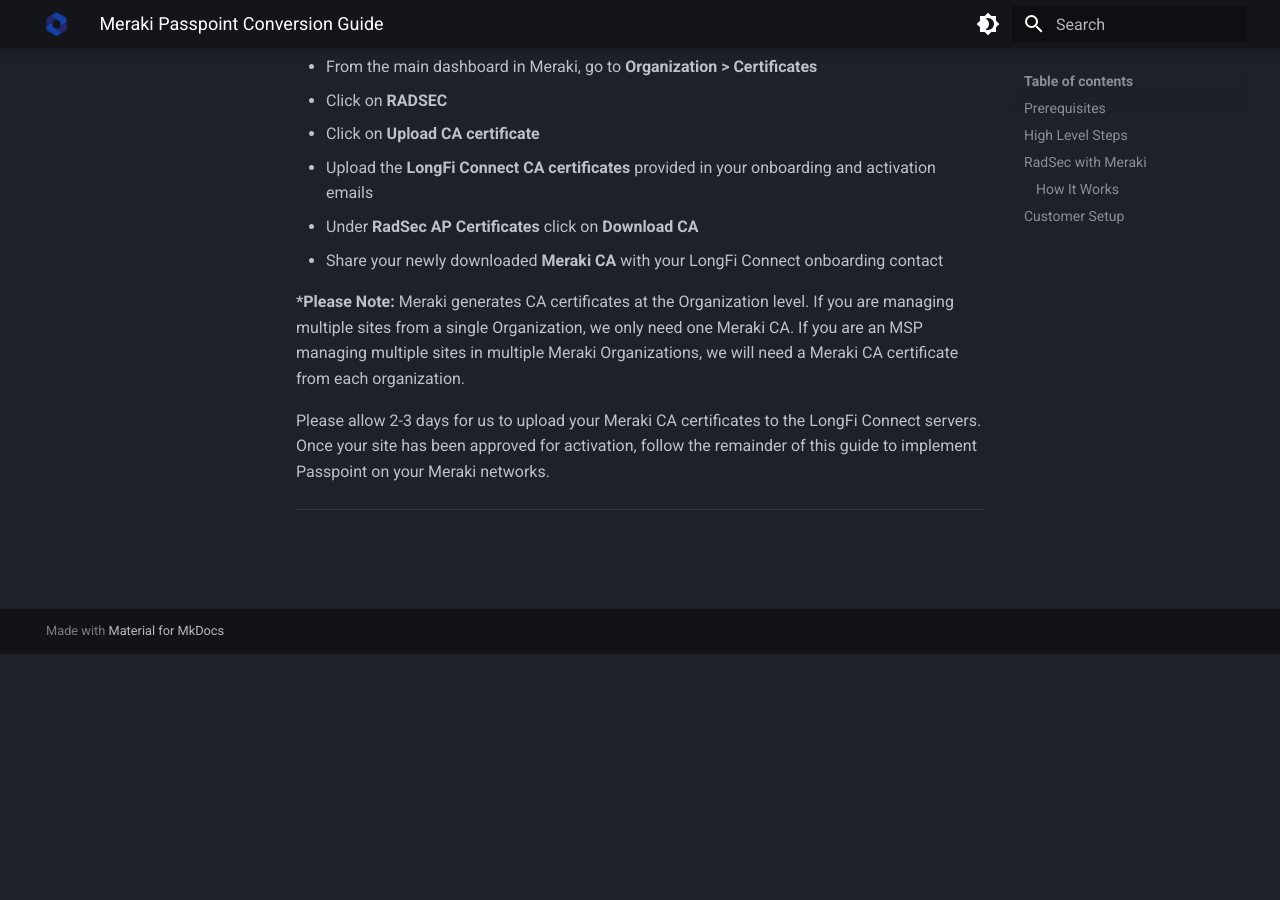
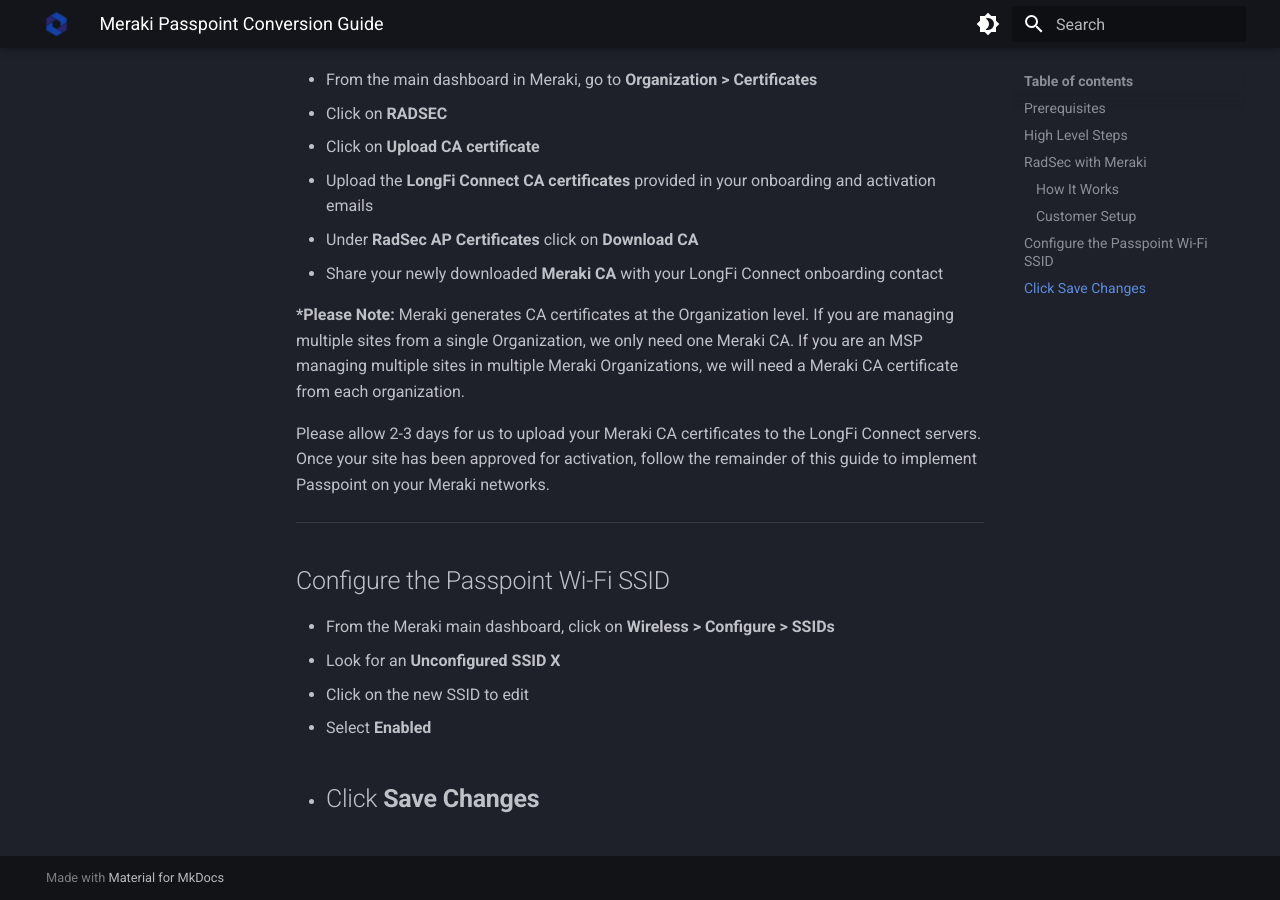
Before and after one commit to LongFi-Solutions/longfi-solutions.github.io, an MkDocs documentation site: the page built from docs/deployment/meraki.md, in a window 1280 px wide and 900 px high, scrolled down 2069 px. Built offline with MkDocs 1.6.1 and Material for MkDocs 9.7.7, drawn with Linux system fonts in a browser that asks for light colours; before the commit the page ends 2723 px from its top, so only the background shows below that; some of the changed text lies outside the part shown.

Commit message:
Update Deployment Guides “meraki”

```diff
--- a/docs/deployment/meraki.md
+++ b/docs/deployment/meraki.md
@@ -29,9 +29,11 @@ LongFi Connect configuration requires the Passpoint protocol.  Please ensure you
 ## High Level Steps
 
 1. Submit NAS ID, Obtain RadSec Certificates, Share Meraki CA
-2. Configure new SSID
-3. Configure SSID to use RADIUS
+2. Configure the Passpoint Wi-Fi SSID
+3. Configure RADIUS for the Passpoint Wi-Fi SSID
 4. Build Hotspot 2.0 Profile
+
+***
 
 ## RadSec with Meraki
 
@@ -65,7 +67,7 @@ For more information on configuring Meraki for RadSec, see:
 
 ***
 
-## Customer Setup
+### Customer Setup
 
 - From the main dashboard in Meraki, go to **Organization > Certificates**
 - Click on **RADSEC**
@@ -80,4 +82,12 @@ Please allow 2-3 days for us to upload your Meraki CA certificates to the LongFi
 
 ***
 
-##
+## Configure the Passpoint Wi-Fi SSID
+
+- From the Meraki main dashboard, click on **Wireless > Configure > SSIDs**
+- Look for an **Unconfigured SSID X**
+- Click on the new SSID to edit
+
+- Select **Enabled**
+- Click **Save Changes**
+-
```
